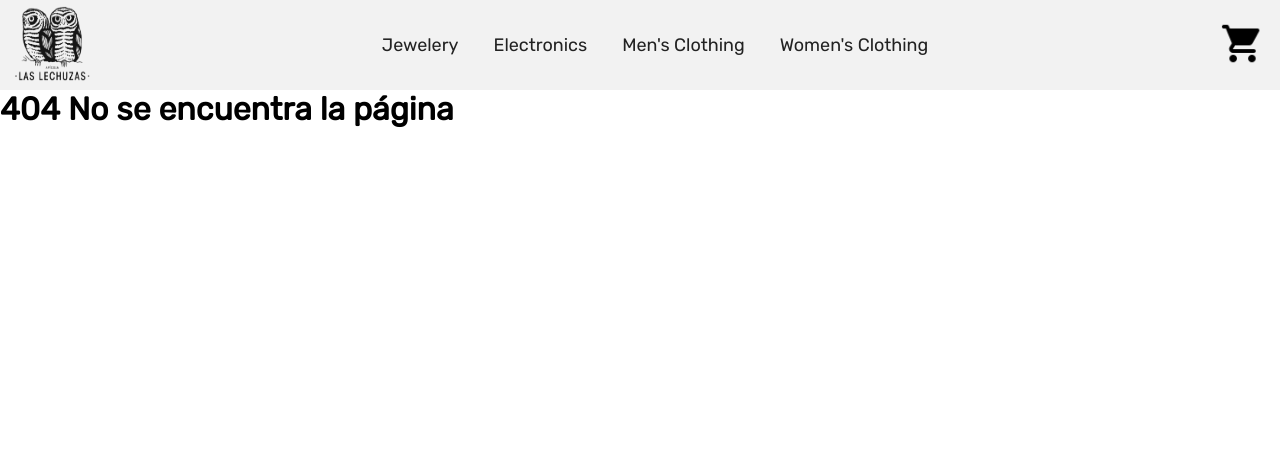
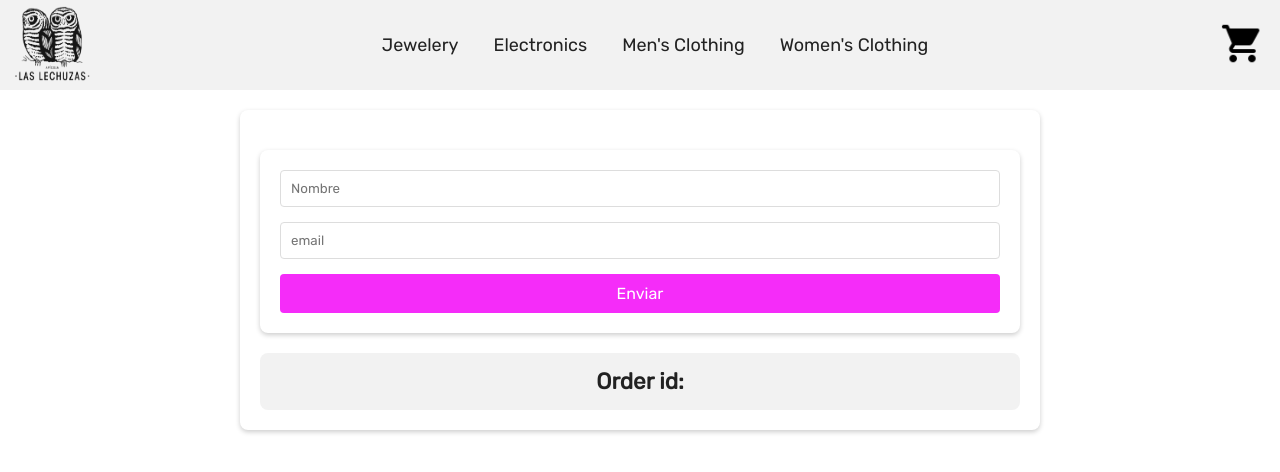
Before and after one commit to metralleta/coder-house-react-ignacio-molina-final, a React (Vite) app: page /checkout in a window 1280 px wide. Before the commit this address had no page. Shown: the top 472 px of the page. Built offline with nearby package versions, Linux system fonts and the light colour scheme.

Commit message:
Ya funciona todo, solo falta que redirija a 404 cuando no encutra un artioculo o una categoria. Armar readme.

```diff
--- a/src/App.jsx
+++ b/src/App.jsx
@@ -2,8 +2,9 @@ import { Route, Routes } from 'react-router-dom'
 import ItemListContainer from './components/ItemListContainer/ItemListContainer'
 import NavBar from './components/NavBar/NavBar'
 import ItemDetailContainer from './components/ItemDetailContainer/ItemDetailContainer'
+import Cart from './components/Cart/Cart'
+import Checkout from './components/Checkout/Checkout'
 import './assets/css/app.scss'
-import Cart from './components/Cart/Cart'
 
 function App() {
     return (
@@ -14,6 +15,7 @@ function App() {
                 <Route exact path="/category/:categoryId" element={<ItemListContainer />} />
                 <Route exact path="/item/:itemId" element={<ItemDetailContainer />} />
                 <Route exact path="/cart" element={<Cart />} />
+                <Route exact path="/checkout" element={<Checkout />} />
                 <Route path="*" element={<h1>404 No se encuentra la página</h1>} />
             </Routes>
         </>
--- a/src/assets/css/app.scss
+++ b/src/assets/css/app.scss
@@ -37,9 +37,9 @@
         display: inline-block;
         box-sizing: border-box;
         animation: rotation 1s linear infinite;
-        }
+    }
 
-        @keyframes rotation {
+    @keyframes rotation {
         0% {
             transform: rotate(0deg);
         }
@@ -287,3 +287,58 @@ button:hover {
         }
     }
 }
+
+/* Checkout */
+.checkout-container {
+    width: 80%;
+    max-width: 800px;
+    margin: 20px auto;
+    padding: 20px;
+    background-color: var(--second);
+    border-radius: 8px;
+    box-shadow: 0 2px 5px rgba(0, 0, 0, 0.2);
+
+    .checkout-form {
+        background-color: var(--second);
+        padding: 20px;
+        border-radius: 8px;
+        box-shadow: 0 2px 5px rgba(0, 0, 0, 0.2);
+        margin-top: 20px;
+
+        input[type='text'],
+        input[type='email'] {
+            width: 100%;
+            padding: 10px;
+            margin-bottom: 15px;
+            border: 1px solid #ddd;
+            border-radius: 4px;
+        }
+
+        button {
+            width: 100%;
+            padding: 10px 0;
+            border: none;
+            border-radius: 4px;
+            background-color: var(--color);
+            color: var(--second);
+            font-size: 1rem;
+            cursor: pointer;
+            transition: background-color 0.3s;
+
+            &:hover {
+                background-color: #eaeaea;
+                color: var(--color);
+            }
+        }
+    }
+
+    .order-id {
+        margin-top: 20px;
+        padding: 15px;
+        background-color: var(--bg-color);
+        border-radius: 8px;
+        text-align: center;
+        font-size: 1.2rem;
+        color: var(--first);
+    }
+}
--- /dev/null
+++ b/src/components/Checkout/Checkout.jsx
@@ -0,0 +1,54 @@
+import { useState, useContext } from 'react'
+import { collection, addDoc, getFirestore } from 'firebase/firestore'
+import { CartContext } from '../../context/CartContext'
+
+function Checkout() {
+    const { cart, clearCart } = useContext(CartContext)
+
+    const [name, setName] = useState('')
+    const [email, setEmail] = useState('')
+    const [orderId, setOrderId] = useState('')
+
+    const db = getFirestore()
+
+    const handleSubmit = async (e) => {
+        e.preventDefault()
+
+        const totalAmount = cart.reduce((acc, item) => acc + item.item.price * item.quantity, 0)
+
+        const order = {
+            buyer: {
+                name: name,
+                email: email,
+            },
+            items: cart,
+            total: totalAmount,
+        }
+
+        const ordersCart = collection(db, 'orders')
+
+        try {
+            const docRef = await addDoc(ordersCart, order)
+            setOrderId(docRef.id)
+            clearCart()
+            setName('')
+            setEmail('')
+        } catch (error) {
+            console.error('Error adding document: ', error)
+        }
+    }
+
+    return (
+        <div className="checkout-container">
+            <form onSubmit={handleSubmit} className="checkout-form">
+                <input type="text" placeholder="Nombre" value={name} onChange={(e) => setName(e.target.value)} required />
+                <input type="email" placeholder="email" value={email} onChange={(e) => setEmail(e.target.value)} required />
+                <button type="submit">Enviar</button>
+            </form>
+            <div className="order-id">
+                <h3>Order id: {orderId}</h3>
+            </div>
+        </div>
+    )
+}
+export default Checkout
--- a/src/components/ItemDetail/ItemDetail.jsx
+++ b/src/components/ItemDetail/ItemDetail.jsx
@@ -6,7 +6,7 @@ import { CartContext } from '../../context/CartContext'
 function ItemDetail({ itemDetail }) {
     const [quantityAdded, setQuantityAdded] = useState(0)
 
-    const { addItem, cart } = useContext(CartContext)
+    const { addItem } = useContext(CartContext)
 
     const handleAdd = (count) => {
         setQuantityAdded(count)
@@ -17,7 +17,6 @@ function ItemDetail({ itemDetail }) {
             price: itemDetail.price,
             image: itemDetail.image,
             description: itemDetail.description,
-            quantity: count,
         }
 
         addItem(item, count)
--- a/src/components/ItemDetailContainer/ItemDetailContainer.jsx
+++ b/src/components/ItemDetailContainer/ItemDetailContainer.jsx
@@ -2,6 +2,7 @@ import { useState, useEffect } from 'react'
 import { useParams } from 'react-router-dom'
 import ItemDetail from '../ItemDetail/ItemDetail'
 import Spinner from '../Spinner/Spinner'
+import { getFirestore, doc, getDoc } from 'firebase/firestore'
 
 function ItemDetailContainer() {
     const [item, setItem] = useState({})
@@ -12,12 +13,17 @@ function ItemDetailContainer() {
     useEffect(() => {
         const fetchItem = async () => {
             setLoading(true)
+            const db = getFirestore()
+            const itemRef = doc(db, 'articulos', itemId)
             try {
-                const response = await fetch(`https://fakestoreapi.com/products/${itemId}`)
-                const data = await response.json()
-                setItem(data)
+                const docSnap = await getDoc(itemRef)
+                if (docSnap.exists()) {
+                    setItem({ id: docSnap.id, ...docSnap.data() })
+                } else {
+                    console.log('No se encontró el documento!')
+                }
             } catch (error) {
-                console.log('Error al obtener los detalles del producto: ', error)
+                console.log('Error al obtener los detalles del producto desde Firestore: ', error)
             } finally {
                 setLoading(false)
             }
@@ -26,12 +32,7 @@ function ItemDetailContainer() {
         fetchItem()
     }, [itemId])
 
-    return (
-
-        <div className="detail-container">
-            {loading ? <Spinner /> : <ItemDetail itemDetail={item} />}
-        </div>
-    )
+    return <div className="detail-container">{loading ? <Spinner /> : <ItemDetail itemDetail={item} />}</div>
 }
 
 export default ItemDetailContainer
--- a/src/components/ItemListContainer/ItemListContainer.jsx
+++ b/src/components/ItemListContainer/ItemListContainer.jsx
@@ -1,5 +1,5 @@
 import { useState, useEffect } from 'react'
-import { useParams } from 'react-router-dom'
+import { useParams, useNavigate } from 'react-router-dom'
 import ItemList from '../ItemList/ItemList'
 import Spinner from '../Spinner/Spinner'
 import { getFirestore, collection, getDocs, query, where } from 'firebase/firestore'
@@ -33,7 +33,7 @@ function ItemListContainer() {
         }
 
         fetchItems()
-    }, [categoryId]) // Añadir categoryId como dependencia del useEffect
+    }, [categoryId])
 
     return <section>{loading ? <Spinner /> : <ItemList items={items} />}</section>
 }
--- a/src/main.jsx
+++ b/src/main.jsx
@@ -6,7 +6,6 @@ import CartProvider from './context/CartContext.jsx'
 
 // Import the functions you need from the SDKs you need
 import { initializeApp } from 'firebase/app'
-// TODO: Add SDKs for Firebase products that you want to use
 // https://firebase.google.com/docs/web/setup#available-libraries
 
 // Your web app's Firebase configuration
```
